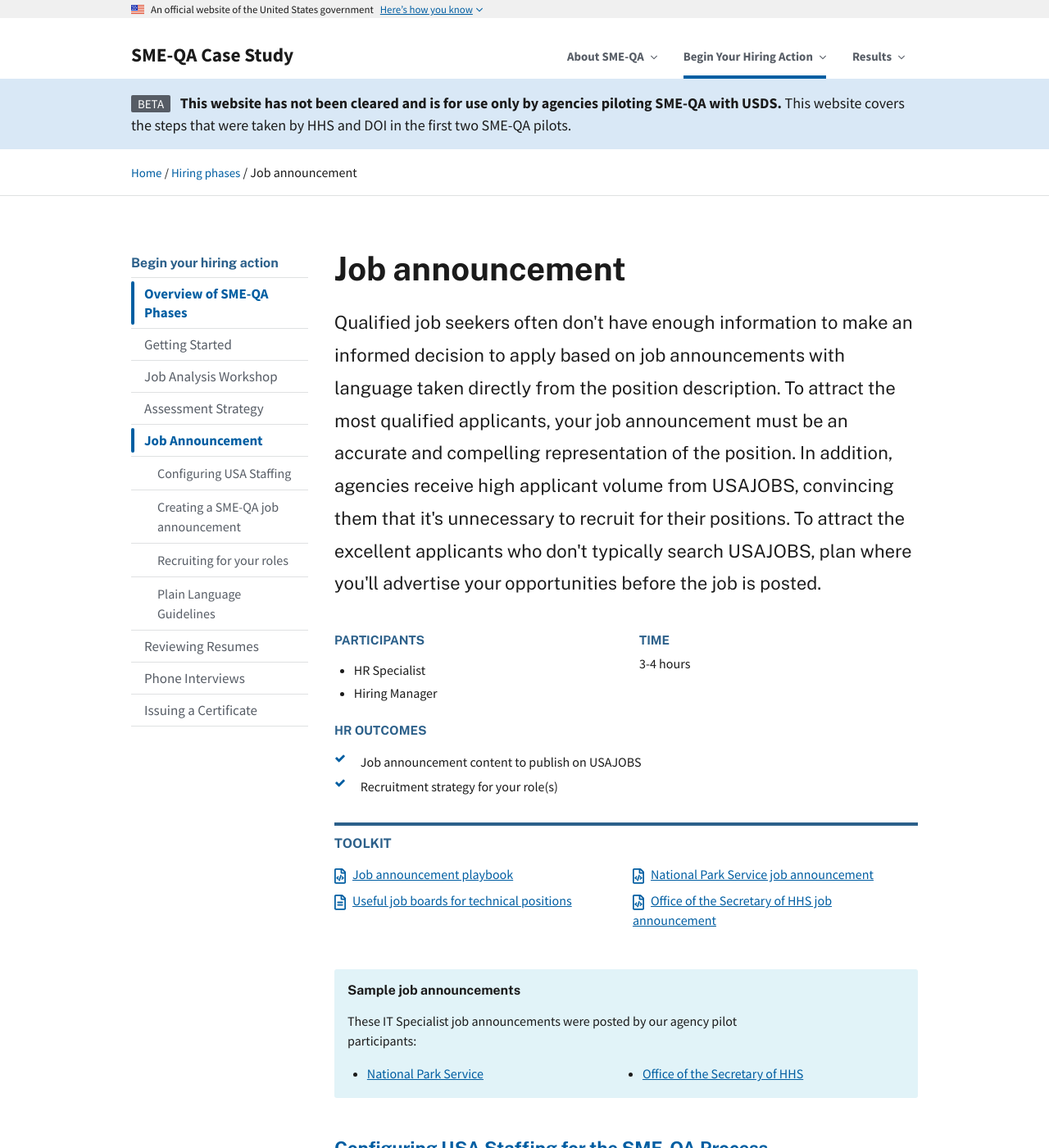
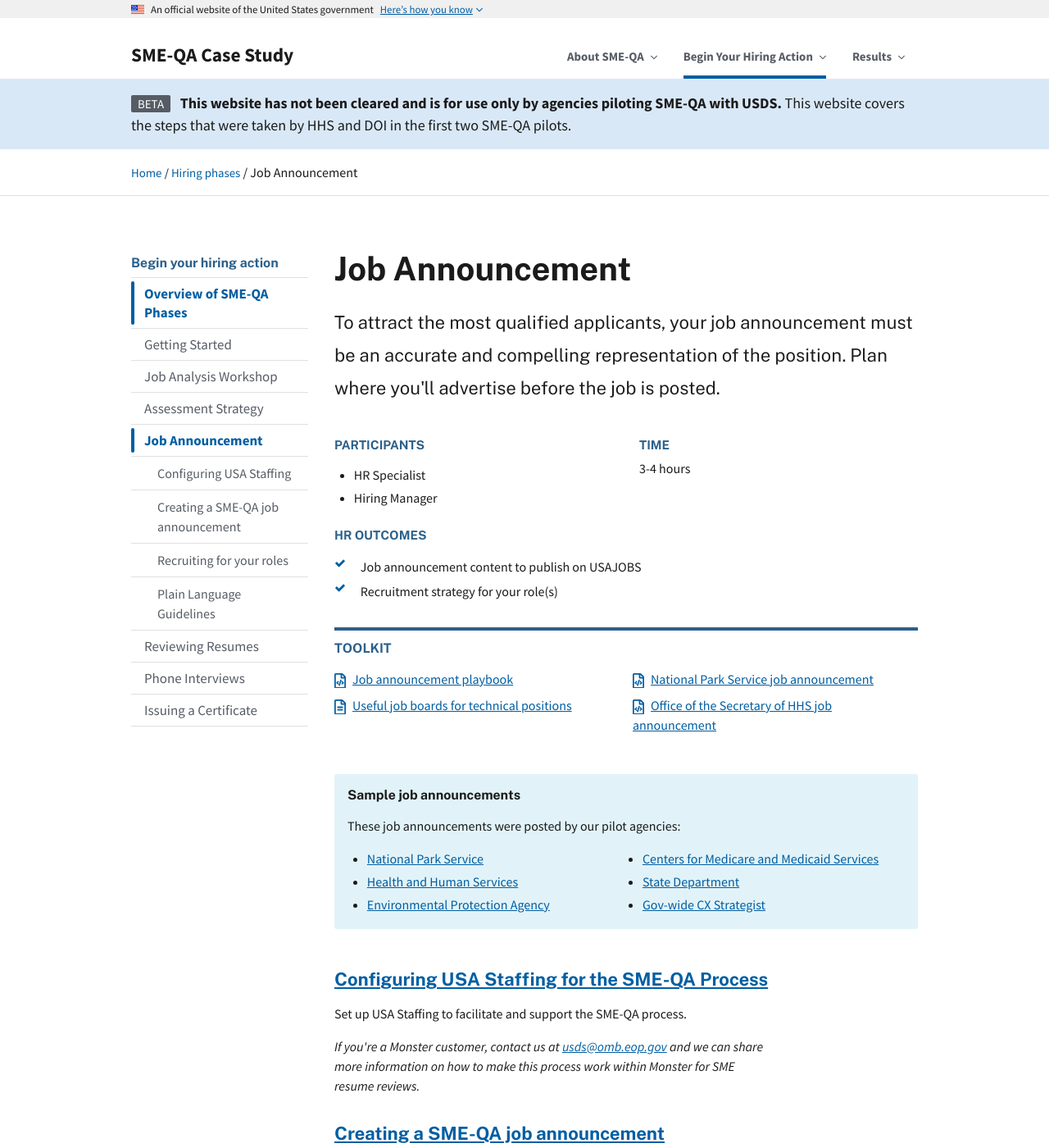
Before and after one commit to usds/SME-QA-Website, a Jekyll site: the page built from pages/phases/job-announcement/index.html, in a window 1280 px wide and 1400 px high. Shown: the whole window at 82% size. Built offline with Jekyll 4.4.1, drawn with Linux system fonts in a browser that asks for light colours.

Commit message:
update job announcement page intro, add monster text, add sample job announcements

```diff
--- a/pages/phases/job-announcement/configuring-usas.md
+++ b/pages/phases/job-announcement/configuring-usas.md
@@ -6,13 +6,12 @@
 sidenav: hiring-phases
 phase: job-announcement
 sub-phase-order: 010
-intro: Set up USA Staffing to facilitate and support the SME-QA process.
+intro: Set up USA Staffing to facilitate and support the SME-QA process.<p><em>If you're a Monster customer, contact us at <a href="mailto:usds@omb.eop.gov">usds@omb.eop.gov</a> and we can share more information on how to make this process work within Monster for SME resume reviews.</em>
 ---
 
 <p class="usa-intro">
   {{ page.intro }}
 </p>
-
 In order to use USA Staffing in the SME-QA process, you will need to set up Manual Assessments. If the Manual Assessments option isn't available to you, contact your USA Staffing Office Administrator.
 
 ## Creating Manual Assessments
--- a/pages/phases/job-announcement/index.html
+++ b/pages/phases/job-announcement/index.html
@@ -2,9 +2,9 @@
 layout: article
 permalink: /hiring-phases/job-announcement/
 section: hiring-phases
-title: Job announcement
+title: Job Announcement
 sidenav: hiring-phases
-intro: Qualified job seekers often don't have enough information to make an informed decision to apply based on job announcements with language taken directly from the position description. To attract the most qualified applicants, your job announcement must be an accurate and compelling representation of the position. In addition, agencies receive high applicant volume from USAJOBS, convincing them that it's unnecessary to recruit for their positions. To attract the excellent applicants who don't typically search USAJOBS, plan where you'll advertise your opportunities before the job is posted.
+intro: To attract the most qualified applicants, your job announcement must be an accurate and compelling representation of the position. Plan where you'll advertise before the job is posted.
 roles: [hr, hiring-mgr]
 duration: 3-4 hours
 outputs:
@@ -27,7 +27,7 @@
   <h4 class="chp-highlight__title">
     Sample job announcements
   </h4>
-  <p>These IT Specialist job announcements were posted by our agency pilot participants:</p>
+  <p>These job announcements were posted by our pilot agencies:</p>
   <ul class="chp-highlight__list">
     <li class="chp-highlight__item">
       <a href="https://www.usajobs.gov/GetJob/ViewDetails/532244000" target="_blank">
@@ -36,7 +36,27 @@
     </li>
     <li class="chp-highlight__item">
       <a href="https://www.usajobs.gov/GetJob/ViewDetails/529652500" target="_blank">
-        Office of the Secretary of HHS
+        Health and Human Services
+      </a>
+    </li>
+    <li class="chp-highlight__item">
+      <a href="https://www.usajobs.gov/GetJob/ViewDetails/561996400" target="_blank">
+        Environmental Protection Agency
+      </a>
+    </li>
+    <li class="chp-highlight__item">
+      <a href="https://www.usajobs.gov/GetJob/ViewDetails/561960700" target="_blank">
+        Centers for Medicare and Medicaid Services
+      </a>
+    </li>
+    <li class="chp-highlight__item">
+      <a href="https://www.usajobs.gov/GetJob/ViewDetails/561239500" target="_blank">
+        State Department
+      </a>
+    </li>
+    <li class="chp-highlight__item">
+      <a href="https://www.usajobs.gov/GetJob/ViewDetails/566005100" target="_blank">
+        Gov-wide CX Strategist
       </a>
     </li>
   </ul>
```
